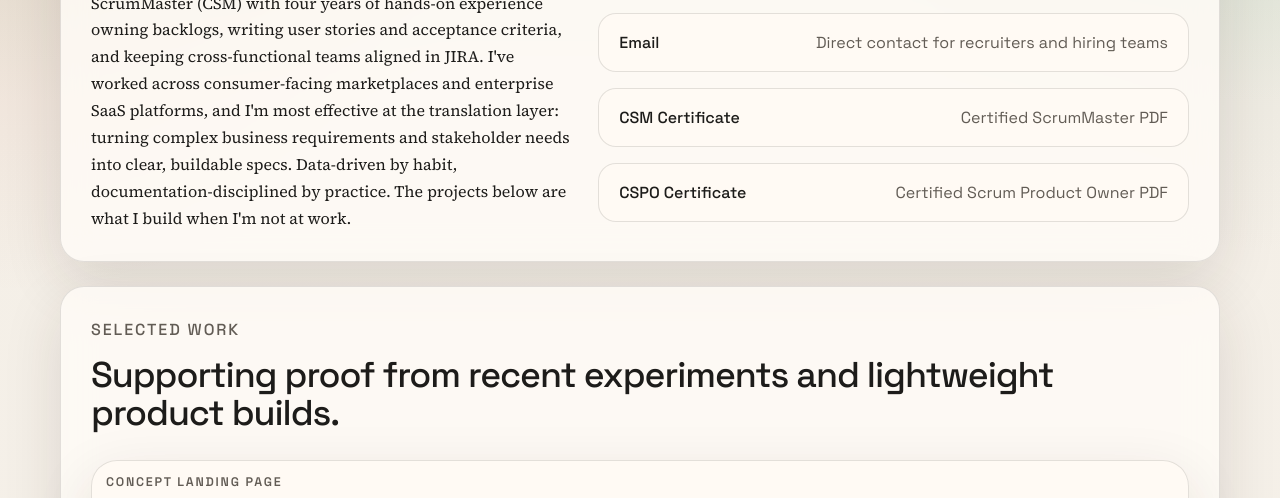
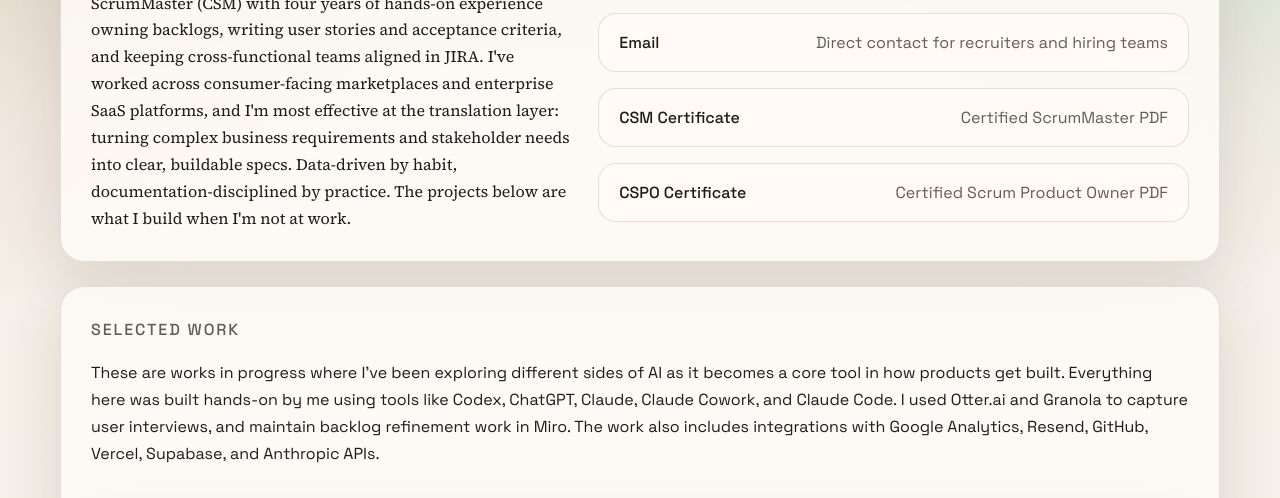
Before and after one commit to fvitak/Frank_Vitak_Experiments, a website: page index.html in a window 1280 px wide. Shown: the part 244-742 px from the top of the page. Drawn offline with Linux system fonts and the light colour scheme; no server answers.

Commit message:
Replace selected work header copy

```diff
--- a/index.html
+++ b/index.html
@@ -86,7 +86,9 @@
           <div class="section-header">
             <div>
               <p class="section-label">Selected Work</p>
-              <h2>Supporting proof from recent experiments and lightweight product builds.</h2>
+              <p>
+                These are works in progress where I've been exploring different sides of AI as it becomes a core tool in how products get built. Everything here was built hands-on by me using tools like Codex, ChatGPT, Claude, Claude Cowork, and Claude Code. I used Otter.ai and Granola to capture user interviews, and maintain backlog refinement work in Miro. The work also includes integrations with Google Analytics, Resend, GitHub, Vercel, Supabase, and Anthropic APIs.
+              </p>
             </div>
           </div>
 
```
